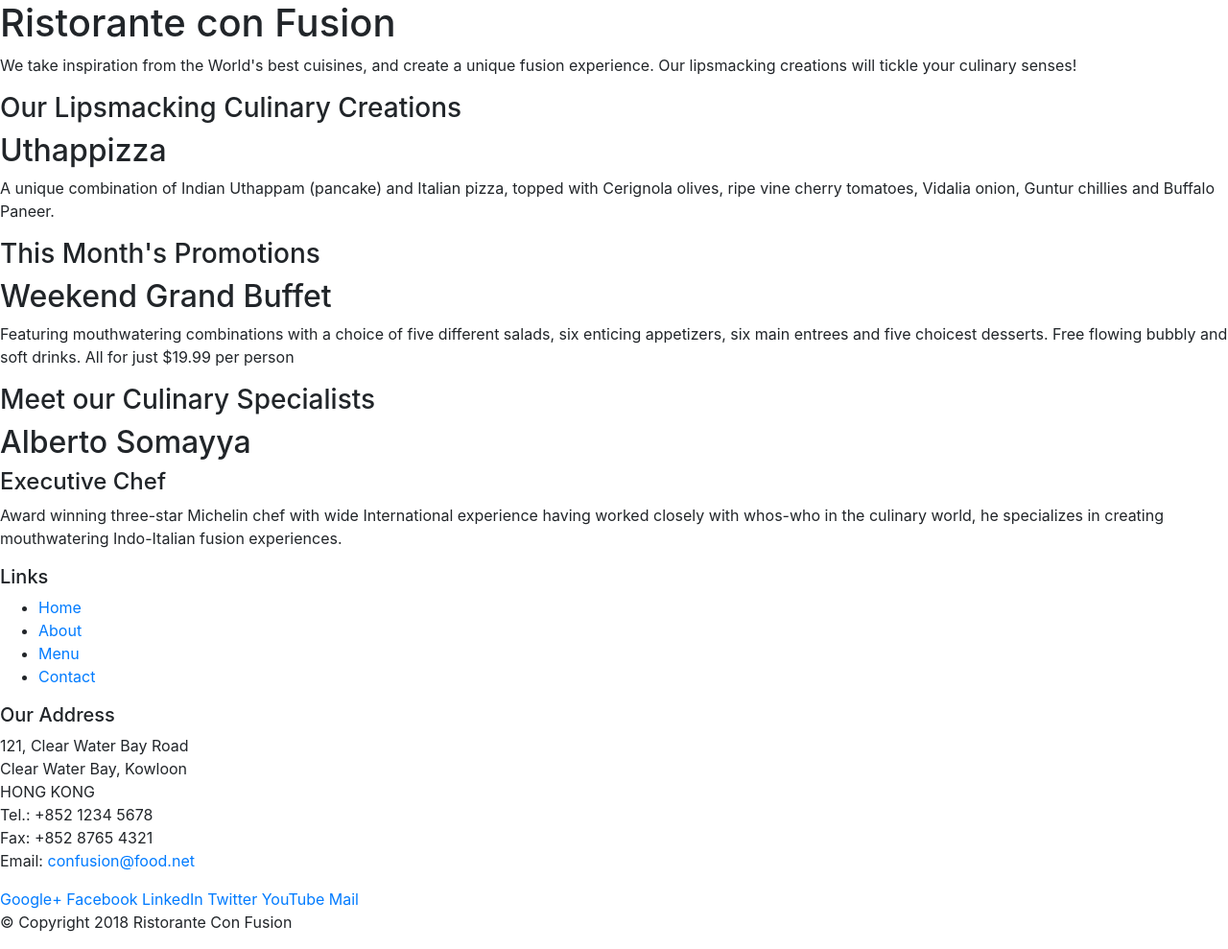
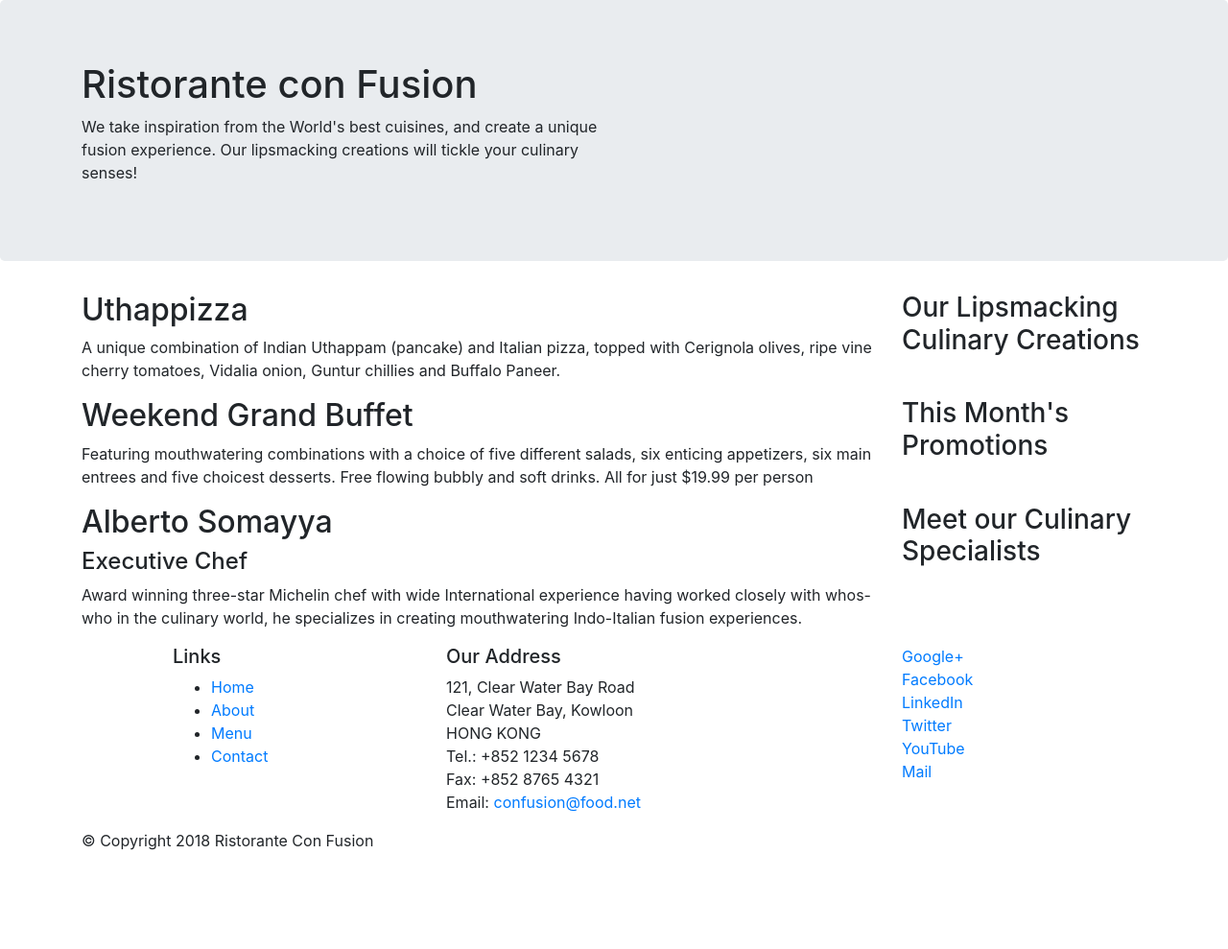
Before and after one commit to kenish08/conFusion, a website: page index.html in a window 1280 px wide. Shown: the whole page at 96% size. After the commit the page ends 904 px from the top, so only its background shows below. Drawn offline with nearby package versions, Linux system fonts and the light colour scheme.

Commit message:
bootstrap grid 1

```diff
--- a/index.html
+++ b/index.html
@@ -14,46 +14,46 @@
 
 <body>
 
-    <header>
-        <div>
-            <div>
-                <div>
+    <header class="jumbotron">
+        <div class="container">
+            <div class="row">
+                <div class="col-12 col-sm-6">
                     <h1>Ristorante con Fusion</h1>
                     <p>We take inspiration from the World's best cuisines, and create a unique fusion experience. Our lipsmacking creations will tickle your culinary senses!</p>
                 </div>
-                <div>
+                <div class="col-12 col-sm">
                 </div>
             </div>
         </div>
     </header>
 
-    <div>
-        <div>
-            <div>
+    <div class="container">
+        <div class="row">
+            <div class="col-12 col-sm-4 order-sm-last col-md-3">
                 <h3>Our Lipsmacking Culinary Creations</h3>
             </div>
-            <div>
+            <div class="col col-sm order-sm-first col-md">
                 <h2>Uthappizza</h2>
                 <p>A unique combination of Indian Uthappam (pancake) and Italian pizza, topped with Cerignola olives, ripe vine cherry tomatoes, Vidalia onion, Guntur chillies and Buffalo Paneer.</p>
             </div>
         </div>
 
 
-        <div>
-            <div>
+        <div class="row">
+            <div class="col-12 col-sm-4 order-sm-last col-md-3">
                 <h3>This Month's Promotions</h3>
             </div>
-            <div>
+            <div class="col col-sm order-sm-first col-md">
                 <h2>Weekend Grand Buffet</h2>
                 <p>Featuring mouthwatering combinations with a choice of five different salads, six enticing appetizers, six main entrees and five choicest desserts. Free flowing bubbly and soft drinks. All for just $19.99 per person </p>
             </div>
         </div>
 
-        <div>
-            <div>
+        <div class="row">
+            <div class="col-12 col-sm-4 order-sm-last col-md-3">
                 <h3>Meet our Culinary Specialists</h3>
             </div>
-            <div>
+            <div class="col col-sm order-sm-first col-md">
                 <h2>Alberto Somayya</h2>
                 <h4>Executive Chef</h4>
                 <p>Award winning three-star Michelin chef with wide International experience having worked closely with whos-who in the culinary world, he specializes in creating mouthwatering Indo-Italian fusion experiences. </p>
@@ -62,9 +62,9 @@
     </div>
 
     <footer>
-        <div>
-            <div>
-                <div>
+        <div class="container">
+            <div class="row">
+                <div class="col-4 offset-1 col-sm-3">
                     <h5>Links</h5>
                     <ul>
                         <li><a href="#">Home</a></li>
@@ -73,7 +73,7 @@
                         <li><a href="#">Contact</a></li>
                     </ul>
                 </div>
-                <div>
+                <div class="col-5 col-5">
                     <h5>Our Address</h5>
                     <address>
 		              121, Clear Water Bay Road<br>
@@ -84,7 +84,7 @@
 		              Email: <a href="mailto:confusion@food.net">confusion@food.net</a>
 		           </address>
                 </div>
-                <div>
+                <div class="col-12 col-sm-1">
                     <div>
                         <a href="http://google.com/+">Google+</a>
                         <a href="http://www.facebook.com/profile.php?id=">Facebook</a>
@@ -95,8 +95,8 @@
                     </div>
                 </div>
            </div>
-           <div>
-                <div>
+           <div class="row">
+                <div class="col-12 col-sm-4">
                     <p>© Copyright 2018 Ristorante Con Fusion</p>
                 </div>
            </div>
```
